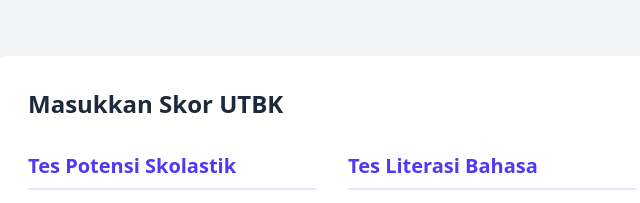
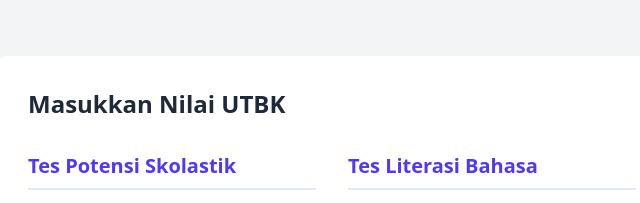
Before and after one commit to charlumam/nujum, an Astro site: page / in a window 1280 px wide. Shown: the top 203 px of the page, 308-948 px from the left. Built offline with nearby package versions, Linux system fonts and the light colour scheme; Astro itself is replaced by a stand-in of ours.

Commit message:
Fixed a word and added more files to .gitignore

```diff
--- a/src/components/ScoreForm.jsx
+++ b/src/components/ScoreForm.jsx
@@ -71,7 +71,7 @@
 
   return (
     <form onSubmit={handleSubmit} className="max-w-2xl mx-auto bg-white shadow-lg rounded-xl p-8 space-y-8">
-      <h2 className="text-2xl font-semibold text-gray-800">Masukkan Skor UTBK</h2>
+      <h2 className="text-2xl font-semibold text-gray-800">Masukkan Nilai UTBK</h2>
 
       <div className="grid grid-cols-1 md:grid-cols-2 gap-8">
         {/* Test Potensi Skolastik */}
```
Also changed, not shown: 1 other file.
